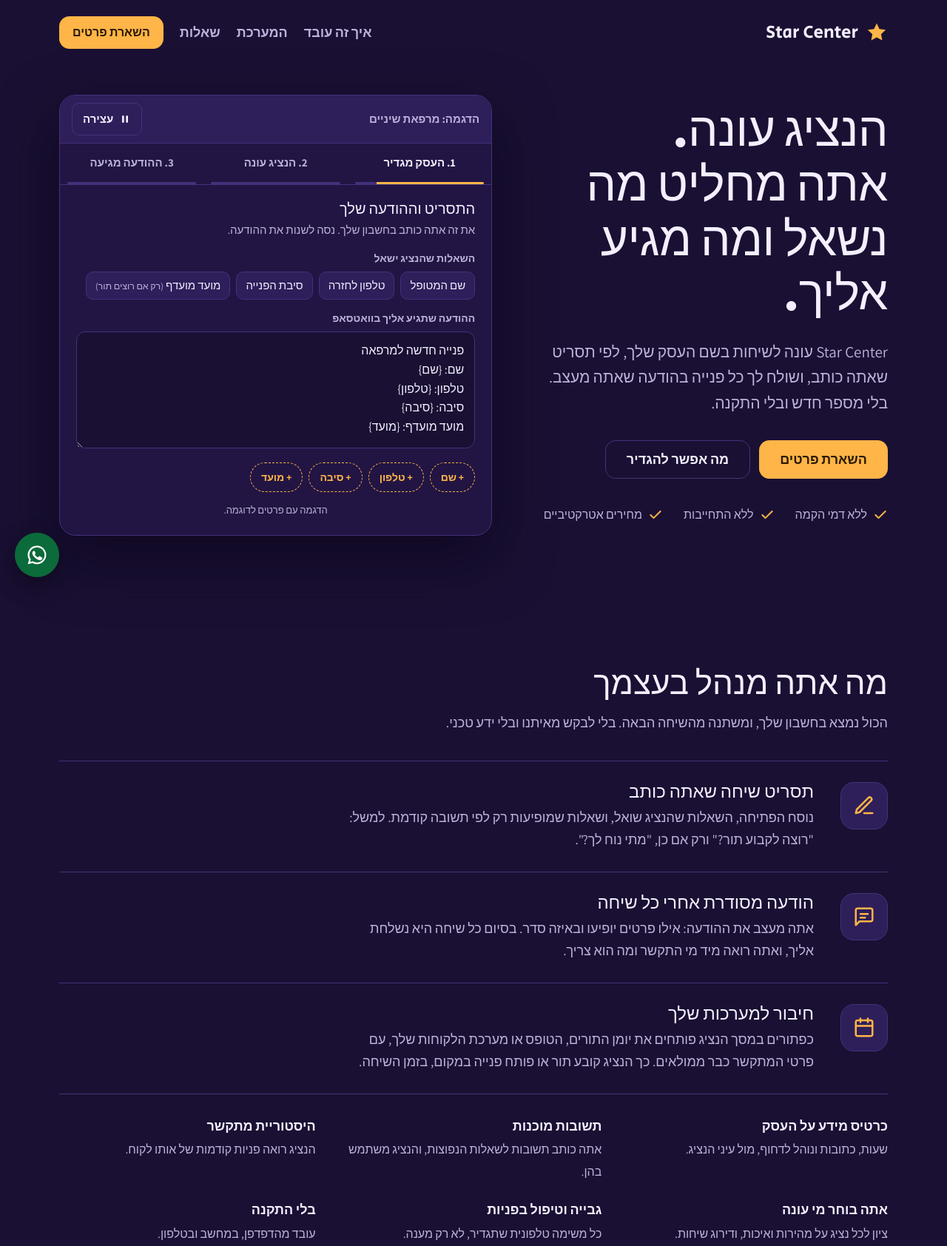
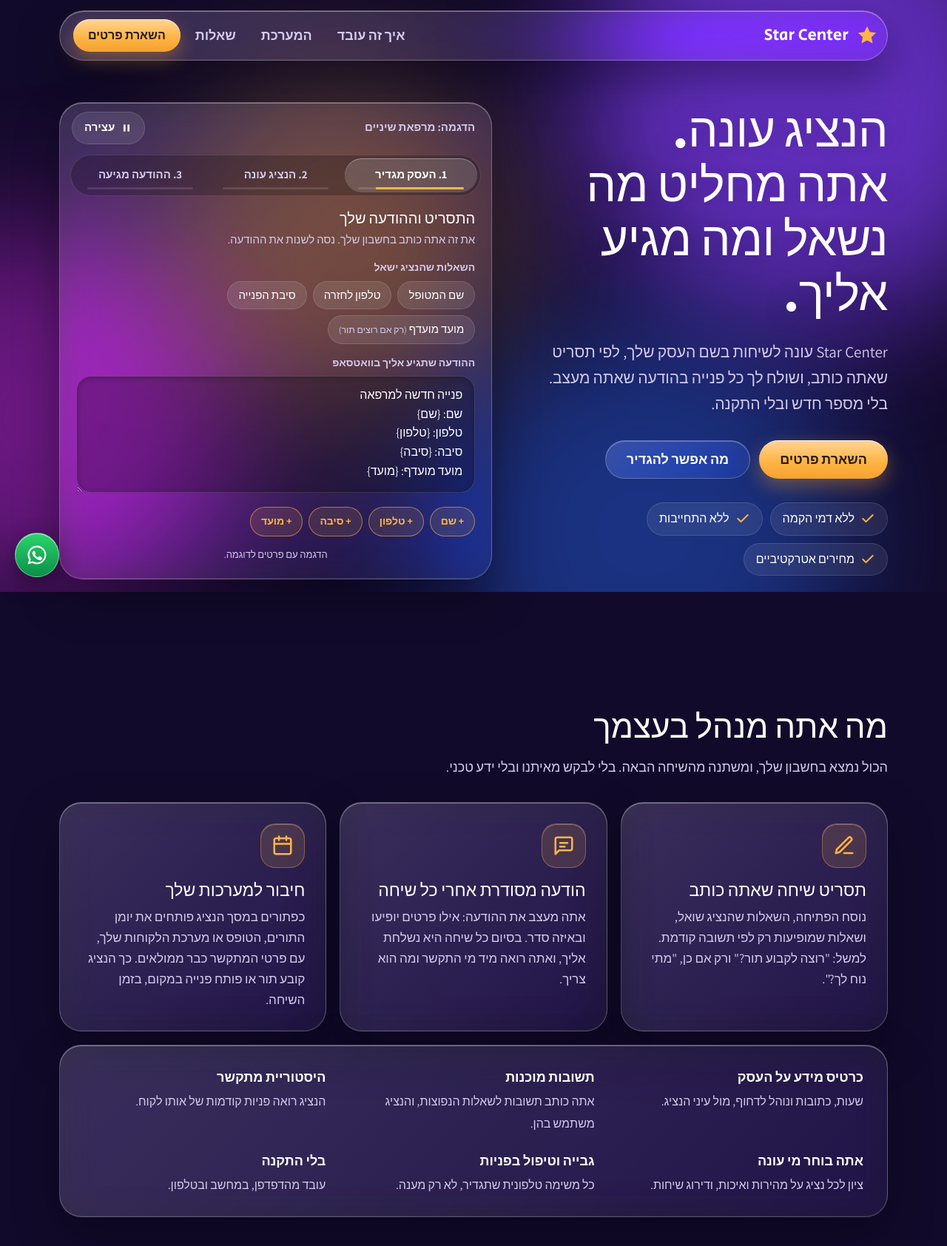
Before and after one commit to liopar77-eng/s.center-poblic, a plain HTML site: page index.html in a window 1280 px wide. Shown: the top 1684 px of the page at 74% size. Drawn offline with Linux system fonts and the light colour scheme.

Commit message:
עיצוב זכוכית בסגנון אייפון
Co-Authored-By: Claude Opus 5.5 <noreply@anthropic.com>
Claude-Session: https://claude.ai/code/session_01ToctrHkQjupKPm4p8h1Quj

```diff
--- a/index.html
+++ b/index.html
@@ -8,135 +8,166 @@
 <meta property="og:title" content="Star Center – הנציג עונה, אתה מחליט">
 <meta property="og:description" content="מזכירות חיצונית לעסקים: תסריט שאתה כותב, הודעה שאתה מעצב, ללא התחייבות.">
 <meta property="og:locale" content="he_IL">
-<meta name="theme-color" content="#1A1033">
+<meta name="theme-color" content="#120A2A">
 <link rel="preconnect" href="https://fonts.googleapis.com">
 <link rel="preconnect" href="https://fonts.gstatic.com" crossorigin>
 <link href="https://fonts.googleapis.com/css2?family=Secular+One&family=Assistant:wght@400;600;700;800&display=swap" rel="stylesheet">
 <style>
 :root{
-  --night:#1A1033;
-  --deep:#221544;
-  --plum:#2E1E5A;
-  --line:#43327A;
-  --ink:#F4EFFF;
-  --muted:#BDB2DB;
+  --night:#120A2A;
+  --ink:#FFFFFF;
+  --muted:#D3CBEC;
   --signal:#FFB547;
   --signal-ink:#2B1A00;
   --wa-dark:#0B6B3A;
-  --err:#FF8A80;
+  --err:#FFB4AB;
+  --glass:linear-gradient(135deg,rgba(255,255,255,.16),rgba(255,255,255,.05));
+  --glass-strong:linear-gradient(135deg,rgba(255,255,255,.22),rgba(255,255,255,.08));
+  --edge:rgba(255,255,255,.22);
+  --edge-soft:rgba(255,255,255,.12);
+  --lift:inset 0 1px 0 rgba(255,255,255,.38),inset 0 -1px 0 rgba(255,255,255,.06),0 24px 60px rgba(4,0,18,.40);
+  --blur:blur(24px) saturate(170%);
 }
 *{box-sizing:border-box}
 html{scroll-behavior:smooth}
-body{margin:0;background:var(--night);color:var(--ink);font-family:Assistant,Arial,sans-serif;font-size:18px;line-height:1.65}
+body{margin:0;background:var(--night);color:var(--ink);font-family:Assistant,Arial,sans-serif;font-size:18px;line-height:1.65;min-height:100vh}
 a{color:var(--signal)}
 h1,h2,h3{font-family:"Secular One",Assistant,sans-serif;font-weight:400;margin:0;line-height:1.15}
-.wrap{max-width:1160px;margin:0 auto;padding:0 20px}
-:focus-visible{outline:3px solid var(--signal);outline-offset:3px;border-radius:6px}
-.btn{display:inline-flex;align-items:center;justify-content:center;gap:10px;min-height:52px;padding:0 28px;border-radius:14px;font:inherit;font-weight:800;font-size:18px;text-decoration:none;border:0;cursor:pointer}
-.btn-signal{background:var(--signal);color:var(--signal-ink)}
-.btn-signal:hover{background:#FFC56E}
-.btn-ghost{background:transparent;color:var(--ink);border:1.5px solid var(--line)}
-.btn-ghost:hover{border-color:var(--muted)}
+.wrap{max-width:1160px;margin:0 auto;padding:0 20px;position:relative}
+:focus-visible{outline:3px solid var(--signal);outline-offset:3px;border-radius:10px}
 
-.top{display:flex;justify-content:space-between;align-items:center;gap:16px;padding:22px 0}
-.brand{display:flex;align-items:center;gap:10px;font-family:"Secular One",sans-serif;font-size:24px;color:var(--ink);text-decoration:none}
+/* רקע: כתמי צבע רכים שהזכוכית מטשטשת */
+.bg{position:fixed;inset:0;z-index:-1;overflow:hidden;background:var(--night)}
+.bg i{position:absolute;border-radius:50%;filter:blur(90px);opacity:.75}
+.bg i:nth-child(1){width:620px;height:620px;background:#7C3AED;top:-180px;right:-120px}
+.bg i:nth-child(2){width:520px;height:520px;background:#C026D3;top:38%;left:-200px;opacity:.5}
+.bg i:nth-child(3){width:460px;height:460px;background:#FFB547;top:12%;left:18%;opacity:.28}
+.bg i:nth-child(4){width:560px;height:560px;background:#2563EB;bottom:-200px;right:10%;opacity:.45}
+
+/* משטח זכוכית */
+.glass,.top,.console,.feature,.more,ol.join li,.faq details,.lead-box{
+  background:var(--glass);
+  -webkit-backdrop-filter:var(--blur);backdrop-filter:var(--blur);
+  border:1px solid var(--edge);
+  box-shadow:var(--lift);
+}
+@supports not ((backdrop-filter:blur(1px)) or (-webkit-backdrop-filter:blur(1px))){
+  .glass,.top,.console,.feature,.more,ol.join li,.faq details,.lead-box{background:rgba(46,30,90,.92)}
+}
+
+.btn{display:inline-flex;align-items:center;justify-content:center;gap:10px;min-height:52px;padding:0 28px;border-radius:999px;font:inherit;font-weight:800;font-size:18px;text-decoration:none;border:0;cursor:pointer}
+.btn-signal{background:linear-gradient(180deg,#FFD596 0%,#FFB547 55%,#F5A12E 100%);color:var(--signal-ink);box-shadow:inset 0 1px 0 rgba(255,255,255,.7),0 10px 26px rgba(255,165,40,.35)}
+.btn-signal:hover{filter:brightness(1.05)}
+.btn-ghost{background:var(--glass);-webkit-backdrop-filter:var(--blur);backdrop-filter:var(--blur);color:var(--ink);border:1px solid var(--edge);box-shadow:inset 0 1px 0 rgba(255,255,255,.3)}
+.btn-ghost:hover{background:var(--glass-strong)}
+
+/* כותרת עליונה צפה */
+.top{position:sticky;top:14px;z-index:20;display:flex;justify-content:space-between;align-items:center;gap:16px;margin-top:14px;padding:10px 12px 10px 18px;border-radius:999px}
+.brand{display:flex;align-items:center;gap:10px;font-family:"Secular One",sans-serif;font-size:22px;color:var(--ink);text-decoration:none}
 .brand svg{flex:none}
-.top nav{display:flex;gap:22px;align-items:center}
-.top nav a{color:var(--muted);text-decoration:none;font-weight:600}
-.top nav a:hover{color:var(--ink)}
-.top nav .btn{min-height:44px;padding:0 18px;font-size:16px;color:var(--signal-ink)}
-.top nav .btn:hover{color:var(--signal-ink)}
+.top nav{display:flex;gap:6px;align-items:center}
+.top nav a{color:var(--muted);text-decoration:none;font-weight:600;padding:8px 14px;border-radius:999px}
+.top nav a:hover{color:var(--ink);background:rgba(255,255,255,.08)}
+.top nav .btn{min-height:44px;padding:0 20px;font-size:16px;color:var(--signal-ink)}
+.top nav .btn:hover{color:var(--signal-ink);background:linear-gradient(180deg,#FFD596 0%,#FFB547 55%,#F5A12E 100%)}
 
-.hero{display:grid;grid-template-columns:minmax(0,.9fr) minmax(0,1.1fr);gap:56px;align-items:center;padding:40px 0 88px}
-.hero h1{font-size:clamp(40px,5.4vw,64px);letter-spacing:-.5px}
+.hero{display:grid;grid-template-columns:minmax(0,.9fr) minmax(0,1.1fr);gap:56px;align-items:center;padding:56px 0 88px}
+.hero h1{font-size:clamp(40px,5.4vw,64px);letter-spacing:-.5px;text-shadow:0 2px 30px rgba(20,0,60,.35)}
 .hero .lead{font-size:clamp(18px,2vw,21px);color:var(--muted);margin:22px 0 32px;max-width:520px}
 .hero-actions{display:flex;gap:12px;flex-wrap:wrap}
-.facts{display:flex;gap:28px;flex-wrap:wrap;margin:36px 0 0;padding:0;list-style:none;color:var(--muted);font-size:16px}
-.facts li{display:flex;gap:8px;align-items:center}
+.facts{display:flex;gap:10px;flex-wrap:wrap;margin:32px 0 0;padding:0;list-style:none;font-size:16px}
+.facts li{display:flex;gap:8px;align-items:center;padding:8px 16px;border-radius:999px;background:rgba(255,255,255,.08);border:1px solid var(--edge-soft)}
 .facts svg{flex:none}
 
-.console{background:var(--deep);border:1px solid var(--line);border-radius:22px;overflow:hidden;box-shadow:0 30px 80px rgba(6,2,20,.55)}
-.console-bar{display:flex;align-items:center;justify-content:space-between;gap:12px;padding:10px 16px;border-bottom:1px solid var(--line);background:var(--plum)}
-.console-title{font-weight:700;font-size:15px;color:var(--muted)}
-.playbtn{display:inline-flex;align-items:center;gap:8px;min-height:44px;padding:0 14px;border-radius:10px;background:transparent;border:1px solid var(--line);color:var(--ink);font:inherit;font-size:15px;font-weight:700;cursor:pointer}
-.steps{display:grid;grid-template-columns:repeat(3,minmax(0,1fr));border-bottom:1px solid var(--line)}
-.steps button{position:relative;background:none;border:0;color:var(--muted);font:inherit;font-size:15px;font-weight:700;padding:14px 8px 16px;cursor:pointer;min-height:52px;text-align:center}
-.steps button[aria-selected="true"]{color:var(--ink)}
-.steps button .bar{position:absolute;inset:auto 10px 0 10px;height:3px;background:var(--line);border-radius:3px;overflow:hidden}
+/* חלון ההדגמה */
+.console{border-radius:32px;overflow:hidden}
+.console-bar{display:flex;align-items:center;justify-content:space-between;gap:12px;padding:12px 16px 4px}
+.console-title{font-weight:700;font-size:15px;color:var(--muted);padding-inline-start:6px}
+.playbtn{display:inline-flex;align-items:center;gap:8px;min-height:44px;padding:0 16px;border-radius:999px;background:rgba(255,255,255,.1);border:1px solid var(--edge-soft);color:var(--ink);font:inherit;font-size:15px;font-weight:700;cursor:pointer}
+.playbtn:hover{background:rgba(255,255,255,.16)}
+.steps{display:grid;grid-template-columns:repeat(3,minmax(0,1fr));gap:4px;margin:10px 14px 0;padding:4px;border-radius:999px;background:rgba(0,0,0,.22);border:1px solid var(--edge-soft)}
+.steps button{position:relative;overflow:hidden;background:none;border:0;border-radius:999px;color:var(--muted);font:inherit;font-size:15px;font-weight:700;padding:10px 8px;cursor:pointer;min-height:46px;text-align:center}
+.steps button[aria-selected="true"]{color:var(--ink);background:rgba(255,255,255,.16);box-shadow:inset 0 1px 0 rgba(255,255,255,.35)}
+.steps button .bar{position:absolute;inset:auto 18px 4px 18px;height:3px;background:rgba(255,255,255,.12);border-radius:3px;overflow:hidden}
 .steps button .bar i{display:block;height:100%;width:0;background:var(--signal)}
 .steps button[aria-selected="true"] .bar i{width:var(--p,0%)}
 .steps button.past .bar i{width:100%}
-.stage{padding:22px;min-height:440px}
+.stage{padding:20px 22px 22px;min-height:440px}
 .panel[hidden]{display:none}
 .panel h3{font-size:20px;margin-bottom:4px}
 .panel .hint{color:var(--muted);font-size:15px;margin:0 0 6px}
 
 .field-label{font-size:14px;font-weight:700;color:var(--muted);margin:14px 0 6px;display:block}
 .chip-row{display:flex;flex-wrap:wrap;gap:8px}
-.qchip{background:var(--plum);border:1px solid var(--line);border-radius:10px;padding:6px 12px;font-size:15px}
+.qchip{background:rgba(255,255,255,.1);border:1px solid var(--edge-soft);border-radius:999px;padding:6px 14px;font-size:15px}
 .qchip small{color:var(--muted)}
-.tpl{width:100%;min-height:158px;resize:vertical;background:var(--night);color:var(--ink);border:1.5px solid var(--line);border-radius:12px;padding:12px 14px;font:inherit;font-size:16px;line-height:1.6}
+.tpl{width:100%;min-height:158px;resize:vertical;background:rgba(0,0,0,.25);color:var(--ink);border:1px solid var(--edge-soft);border-radius:20px;padding:12px 16px;font:inherit;font-size:16px;line-height:1.6;box-shadow:inset 0 2px 8px rgba(0,0,0,.25)}
 .tpl:focus{border-color:var(--signal);outline:none}
 .tokens{display:flex;flex-wrap:wrap;gap:8px;margin-top:10px}
-.tokens button{background:transparent;border:1px dashed var(--signal);color:var(--signal);border-radius:999px;padding:0 14px;min-height:40px;font:inherit;font-size:14px;font-weight:700;cursor:pointer}
+.tokens button{background:rgba(255,181,71,.12);border:1px solid rgba(255,181,71,.55);color:var(--signal);border-radius:999px;padding:0 14px;min-height:40px;font:inherit;font-size:14px;font-weight:700;cursor:pointer}
+.tokens button:hover{background:rgba(255,181,71,.2)}
 
-.call-head{display:flex;align-items:center;gap:14px;background:var(--plum);border:1px solid var(--line);border-radius:14px;padding:14px 16px;margin-bottom:16px}
-.ring{width:44px;height:44px;flex:none;border-radius:50%;background:var(--signal);display:flex;align-items:center;justify-content:center}
+.call-head{display:flex;align-items:center;gap:14px;background:rgba(255,255,255,.1);border:1px solid var(--edge-soft);border-radius:22px;padding:14px 16px;margin-bottom:16px;box-shadow:inset 0 1px 0 rgba(255,255,255,.25)}
+.ring{width:44px;height:44px;flex:none;border-radius:50%;background:linear-gradient(180deg,#FFD596,#FFB547);display:flex;align-items:center;justify-content:center}
 .calling .ring{animation:pulse 1.4s ease-out infinite}
 @keyframes pulse{0%{box-shadow:0 0 0 0 rgba(255,181,71,.55)}100%{box-shadow:0 0 0 14px rgba(255,181,71,0)}}
 .call-head b{display:block;font-size:17px}
 .call-head span{color:var(--muted);font-size:14px}
 .qa{list-style:none;margin:0;padding:0;display:flex;flex-direction:column;gap:10px}
-.qa li{border:1px solid var(--line);border-radius:12px;padding:8px 14px;opacity:.45;transition:opacity .3s,border-color .3s}
-.qa li.on{opacity:1;border-color:var(--signal)}
+.qa li{background:rgba(255,255,255,.05);border:1px solid var(--edge-soft);border-radius:18px;padding:8px 16px;opacity:.5;transition:opacity .3s,border-color .3s,background .3s}
+.qa li.on{opacity:1;border-color:rgba(255,181,71,.8);background:rgba(255,181,71,.08)}
 .qa li.filled{opacity:1}
 .qa .q{font-size:14px;color:var(--muted)}
 .qa .a{font-weight:700;min-height:1.6em}
 .qa .a .caret{display:inline-block;width:2px;height:1em;background:var(--signal);vertical-align:-2px;margin-inline-start:2px;animation:blink 1s steps(1) infinite}
 @keyframes blink{50%{opacity:0}}
 
-.phone{max-width:320px;margin:0 auto;background:#0B141A;border-radius:28px;border:6px solid #2A2F45;overflow:hidden}
-.wa-top{background:#1F2C34;color:#E9EDEF;display:flex;align-items:center;gap:10px;padding:12px 14px;font-size:15px}
+.phone{max-width:320px;margin:0 auto;background:#0B141A;border-radius:40px;border:7px solid rgba(255,255,255,.18);overflow:hidden;box-shadow:0 20px 50px rgba(0,0,0,.45),inset 0 0 0 1px rgba(255,255,255,.08)}
+.wa-top{background:#1F2C34;color:#E9EDEF;display:flex;align-items:center;gap:10px;padding:14px 16px 12px;font-size:15px}
 .wa-top .av{width:34px;height:34px;border-radius:50%;background:var(--signal);color:var(--signal-ink);display:flex;align-items:center;justify-content:center;font-weight:800;font-size:14px}
 .wa-top small{display:block;color:#8696A0;font-size:12px}
 .wa-body{background:#0B141A;padding:18px 12px 22px;min-height:260px;display:flex;flex-direction:column;justify-content:flex-end}
-.bubble{align-self:flex-start;background:#005C4B;color:#E9EDEF;border-radius:12px 12px 2px 12px;padding:10px 12px 20px;max-width:92%;font-size:15px;line-height:1.55;white-space:pre-wrap;position:relative;transform-origin:bottom right}
+.bubble{align-self:flex-start;background:#005C4B;color:#E9EDEF;border-radius:16px 16px 4px 16px;padding:10px 12px 20px;max-width:92%;font-size:15px;line-height:1.55;white-space:pre-wrap;position:relative;transform-origin:bottom right}
 .bubble time{position:absolute;bottom:4px;left:10px;font-size:11px;color:#9FD3C7}
 .bubble.pop{animation:pop .35s ease-out}
 @keyframes pop{from{transform:scale(.6);opacity:0}to{transform:scale(1);opacity:1}}
 .demo-note{color:var(--muted);font-size:13px;text-align:center;margin:14px 0 0}
 
 section{padding:88px 0 0}
-.sec-head{max-width:640px;margin-bottom:36px}
+.sec-head{max-width:640px;margin-bottom:32px}
 .sec-head h2{font-size:clamp(30px,4vw,44px)}
 .sec-head p{color:var(--muted);margin:12px 0 0}
-.feature{display:grid;grid-template-columns:80px minmax(0,1fr);gap:20px;padding:28px 0;border-top:1px solid var(--line)}
-.feature .ico{width:64px;height:64px;border-radius:18px;background:var(--plum);border:1px solid var(--line);display:flex;align-items:center;justify-content:center}
-.feature h3{font-size:24px;margin-bottom:6px}
-.feature p{margin:0;color:var(--muted);max-width:640px}
-.more{display:grid;grid-template-columns:repeat(3,minmax(0,1fr));gap:22px 40px;padding:28px 0 0;border-top:1px solid var(--line)}
+
+.features{display:grid;grid-template-columns:repeat(3,minmax(0,1fr));gap:18px}
+.feature{border-radius:30px;padding:28px}
+.feature .ico{width:60px;height:60px;border-radius:20px;background:rgba(255,181,71,.14);border:1px solid rgba(255,181,71,.35);display:flex;align-items:center;justify-content:center;margin-bottom:18px;box-shadow:inset 0 1px 0 rgba(255,255,255,.25)}
+.feature h3{font-size:23px;margin-bottom:8px}
+.feature p{margin:0;color:var(--muted);font-size:17px}
+.more{display:grid;grid-template-columns:repeat(3,minmax(0,1fr));gap:22px 36px;margin-top:18px;padding:28px 32px;border-radius:30px}
 .more div b{display:block;font-size:18px;margin-bottom:2px}
 .more div span{color:var(--muted);font-size:16px}
-ol.join{list-style:none;padding:0;margin:0;display:grid;grid-template-columns:repeat(3,minmax(0,1fr));gap:32px;counter-reset:s}
-ol.join li{counter-increment:s;position:relative;padding-top:58px}
-ol.join li::before{content:counter(s);position:absolute;top:0;right:0;width:42px;height:42px;border-radius:50%;border:2px solid var(--signal);color:var(--signal);font-family:"Secular One",sans-serif;font-size:20px;display:flex;align-items:center;justify-content:center}
+
+ol.join{list-style:none;padding:0;margin:0;display:grid;grid-template-columns:repeat(3,minmax(0,1fr));gap:18px;counter-reset:s}
+ol.join li{counter-increment:s;border-radius:30px;padding:26px 28px}
+ol.join li::before{content:counter(s);display:flex;align-items:center;justify-content:center;width:44px;height:44px;margin-bottom:16px;border-radius:50%;background:linear-gradient(180deg,#FFD596,#FFB547);color:var(--signal-ink);font-family:"Secular One",sans-serif;font-size:20px;box-shadow:inset 0 1px 0 rgba(255,255,255,.7)}
 ol.join h3{font-size:21px;margin-bottom:4px}
 ol.join p{margin:0;color:var(--muted);font-size:16px}
-.faq details{border-top:1px solid var(--line)}
-.faq details:last-of-type{border-bottom:1px solid var(--line)}
+
+.faq details{border-radius:26px;margin-bottom:12px;padding:0 24px}
 .faq summary{cursor:pointer;list-style:none;display:flex;justify-content:space-between;align-items:center;gap:16px;padding:18px 0;font-weight:700;font-size:19px;min-height:44px}
 .faq summary::-webkit-details-marker{display:none}
-.faq summary::after{content:"+";font-family:"Secular One",sans-serif;font-size:26px;color:var(--signal);flex:none}
+.faq summary::after{content:"+";display:flex;align-items:center;justify-content:center;width:34px;height:34px;flex:none;border-radius:50%;background:rgba(255,255,255,.12);font-family:"Secular One",sans-serif;font-size:22px;color:var(--signal)}
 .faq details[open] summary::after{content:"–"}
-.faq details p{margin:0 0 18px;color:var(--muted);max-width:680px}
+.faq details p{margin:0 0 20px;color:var(--muted);max-width:680px}
 
-.lead-box{display:grid;grid-template-columns:minmax(0,1fr) minmax(0,1fr);gap:48px;align-items:start;background:var(--deep);border:1px solid var(--line);border-radius:28px;padding:48px;margin:88px 0 64px}
+.lead-box{display:grid;grid-template-columns:minmax(0,1fr) minmax(0,1fr);gap:48px;align-items:start;border-radius:36px;padding:48px;margin:88px 0 64px}
 .lead-box h2{font-size:clamp(30px,4vw,44px)}
 .lead-box .intro p{color:var(--muted);margin:14px 0 0}
 .field{display:flex;flex-direction:column;gap:6px;margin-bottom:14px}
 .field label{font-weight:700;font-size:15px}
-.field input,.field select,.field textarea{font:inherit;font-size:17px;min-height:50px;padding:10px 14px;border:1.5px solid var(--line);border-radius:12px;background:var(--night);color:var(--ink);width:100%}
-.field textarea{min-height:84px;resize:vertical}
+.field input,.field select,.field textarea{font:inherit;font-size:17px;min-height:52px;padding:10px 18px;border:1px solid var(--edge-soft);border-radius:18px;background:rgba(0,0,0,.25);color:var(--ink);width:100%;box-shadow:inset 0 2px 8px rgba(0,0,0,.2)}
+.field select option{color:#1E1B2E}
+.field textarea{min-height:88px;resize:vertical}
 .field input:focus,.field select:focus,.field textarea:focus{border-color:var(--signal);outline:none}
 .field .err{color:var(--err);font-size:14px}
 .field.invalid input{border-color:var(--err)}
@@ -147,31 +178,38 @@ ol.join p{margin:0;color:var(--muted);font-size:16px}
 .fine{font-size:14px;color:var(--muted);margin:12px 0 0;text-align:center}
 .done{display:none;text-align:center;padding:40px 0}
 .done h3{font-size:30px;color:var(--signal);margin-bottom:8px}
-footer{border-top:1px solid var(--line);color:var(--muted);font-size:15px;padding:24px 0 96px;text-align:center}
+footer{color:var(--muted);font-size:15px;padding:8px 0 96px;text-align:center}
 
-.wa-float{position:fixed;left:20px;bottom:20px;width:60px;height:60px;border-radius:50%;background:var(--wa-dark);display:flex;align-items:center;justify-content:center;box-shadow:0 10px 30px rgba(0,0,0,.4);z-index:10}
+.wa-float{position:fixed;left:20px;bottom:20px;width:60px;height:60px;border-radius:50%;background:linear-gradient(180deg,#2BD46B,#0B8F48);display:flex;align-items:center;justify-content:center;border:1px solid rgba(255,255,255,.35);box-shadow:inset 0 1px 0 rgba(255,255,255,.5),0 10px 30px rgba(0,0,0,.4);z-index:10}
 
 @media (max-width:960px){
-  .hero{grid-template-columns:1fr;gap:40px;padding-top:16px}
+  .hero{grid-template-columns:1fr;gap:40px;padding-top:32px}
   .lead-box{grid-template-columns:1fr;padding:32px 24px}
+  .features{grid-template-columns:1fr}
   .more{grid-template-columns:repeat(2,minmax(0,1fr))}
-  ol.join{grid-template-columns:repeat(2,minmax(0,1fr))}
+  ol.join{grid-template-columns:1fr}
 }
 @media (max-width:620px){
   body{font-size:17px}
   .top nav a:not(.btn){display:none}
+  .top{padding:8px 8px 8px 14px}
   .stage{padding:16px;min-height:0}
-  .steps button{font-size:14px;padding-inline:4px}
-  .feature{grid-template-columns:1fr;gap:12px}
-  .more,ol.join{grid-template-columns:1fr}
+  .steps{margin:8px 10px 0}
+  .steps button{font-size:13px;padding-inline:4px}
+  .more{grid-template-columns:1fr;padding:24px}
+  .bg i{filter:blur(70px)}
 }
 @media (prefers-reduced-motion:reduce){
   html{scroll-behavior:auto}
   .calling .ring,.bubble.pop,.qa .a .caret{animation:none}
 }
+@media (prefers-reduced-transparency:reduce){
+  .glass,.top,.console,.feature,.more,ol.join li,.faq details,.lead-box{background:rgba(46,30,90,.95);-webkit-backdrop-filter:none;backdrop-filter:none}
+}
 </style>
 </head>
 <body>
+<div class="bg" aria-hidden="true"><i></i><i></i><i></i><i></i></div>
 
 <div class="wrap">
   <header class="top">
@@ -266,6 +304,7 @@ footer{border-top:1px solid var(--line);color:var(--muted);font-size:15px;paddin
       <p>הכול נמצא בחשבון שלך, ומשתנה מהשיחה הבאה. בלי לבקש מאיתנו ובלי ידע טכני.</p>
     </div>
 
+    <div class="features">
     <div class="feature">
       <div class="ico"><svg aria-hidden="true" width="30" height="30" viewBox="0 0 24 24" fill="none" stroke="#FFB547" stroke-width="2" stroke-linecap="round" stroke-linejoin="round"><path d="M12 20h9"/><path d="M16.5 3.5a2.1 2.1 0 0 1 3 3L7 19l-4 1 1-4z"/></svg></div>
       <div><h3>תסריט שיחה שאתה כותב</h3><p>נוסח הפתיחה, השאלות שהנציג שואל, ושאלות שמופיעות רק לפי תשובה קודמת. למשל: "רוצה לקבוע תור?" ורק אם כן, "מתי נוח לך?".</p></div>
@@ -279,6 +318,7 @@ footer{border-top:1px solid var(--line);color:var(--muted);font-size:15px;paddin
       <div><h3>חיבור למערכות שלך</h3><p>כפתורים במסך הנציג פותחים את יומן התורים, הטופס או מערכת הלקוחות שלך, עם פרטי המתקשר כבר ממולאים. כך הנציג קובע תור או פותח פנייה במקום, בזמן השיחה.</p></div>
     </div>
 
+    </div>
     <div class="more">
       <div><b>כרטיס מידע על העסק</b><span>שעות, כתובות ונוהל לדחוף, מול עיני הנציג.</span></div>
       <div><b>תשובות מוכנות</b><span>אתה כותב תשובות לשאלות הנפוצות, והנציג משתמש בהן.</span></div>
```
